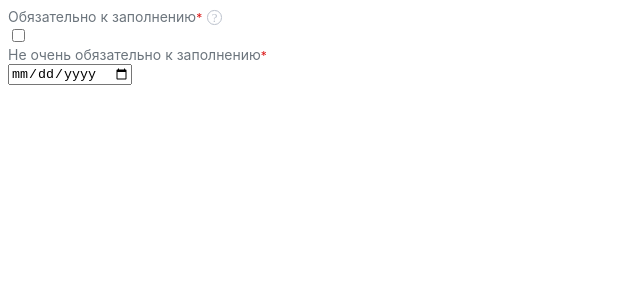
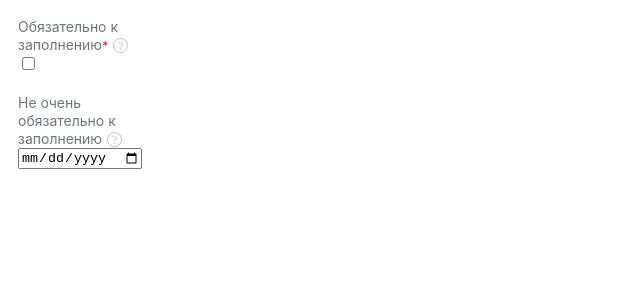
Before and after one commit to Klemencya/angular-label-project, an Angular app: page / in a window 1280 px wide. Shown: the top 300 px of the page, without its empty margins (0-640 px from the left). Built offline with nearby package versions, Linux system fonts and the light colour scheme.

Commit message:
Add tooltip for ?

```diff
--- a/src/app/app.component.html
+++ b/src/app/app.component.html
@@ -1,13 +1,28 @@
+<div class="label-content">
   <app-label
-  [label_text]="'Обязательно к заполнению'"
+    [labelText]="'Обязательно к заполнению'"
     [asterisk]="true"
     [tooltip]="true"
+    [tooltipText]="'Надо бы заполнить это поле'"
   >
     <input type="checkbox">
   </app-label>
+</div>
 
+<div class="label-content">
   <app-label
-  [label_text]="'Не очень обязательно к заполнению'"
-  [asterisk]="true"
-  [tooltip]="false"
+    [labelText]="'Не очень обязательно к заполнению'"
+    [asterisk]="false"
+    [tooltip]="true"
+    [tooltipText]="'Можно не заполнять это поле'"
   ><input type="date"></app-label>
+</div>
+
+<style>
+  .label-content {
+    padding: 10px;
+    display: flex;
+    width: 150px;
+    box-sizing: border-box;
+  }
+</style>
--- a/src/app/components/label/label.component.html
+++ b/src/app/components/label/label.component.html
@@ -1,8 +1,12 @@
-<div>
+<div class="label">
   <div>
-    <span class="label-text">{{label_text}}</span>
+    <span class="label-text">{{labelText}}</span>
     <span *ngIf="asterisk" class="asterisk">&#42;</span>
-    <span *ngIf="tooltip" class="info">&#63;</span>
+    <div class="tooltip">
+      <span *ngIf="tooltip" class="info">&#63;
+        <span class="tooltip-text">{{tooltipText}}</span>
+      </span>
+    </div>
   </div>
 
   <div>
@@ -11,6 +15,9 @@
 </div>
 
 <style>
+  .label {
+    width: auto;
+  }
   .label-text {
     font-family: 'Inter';
     font-size: 14px;
@@ -33,4 +40,21 @@
     border: 1px solid;
     margin-left: 5px;
   }
+  .tooltip {
+    position: relative;
+    display: inline-block;
+  }
+  .tooltip:hover .tooltip-text {
+    visibility: visible;
+  }
+  .tooltip .tooltip-text {
+    visibility: hidden;
+    width: 120px;
+    background-color: #6C757D;
+    color: #FFFFFF;
+    padding: 5px 0;
+    border-radius: 6px;
+    position: absolute;
+    bottom: 100%;
+  }
 </style>
```
Also changed, not shown: src/app/components/label/label.component.ts (+4 -3 lines). Lines whose indentation alone changed are shown as unchanged.
